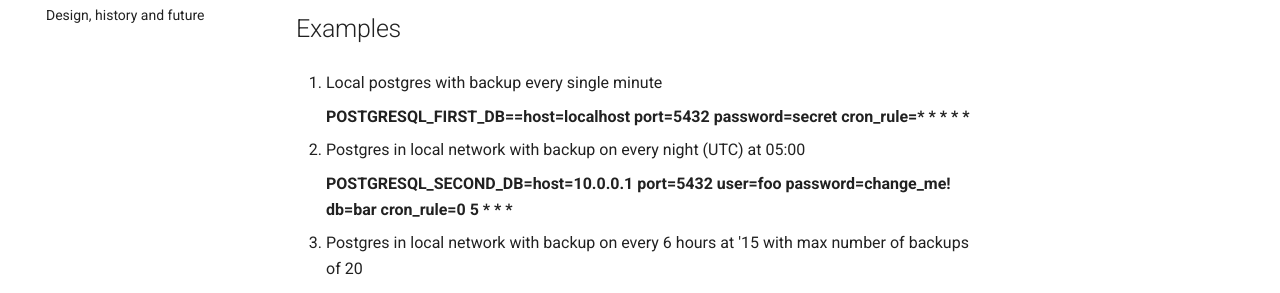
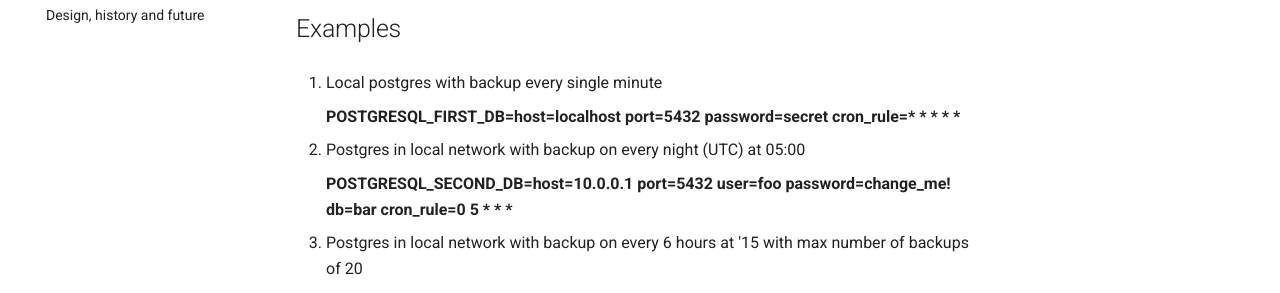
Before and after one commit to rafsaf/ogion, an MkDocs documentation site: the page built from docs/backup_targets/postgresql.md, in a window 1280 px wide and 900 px high, scrolled down 563 px. Shown: the part 416-709 px from the top of the window. Built offline with MkDocs 1.6.1 and Material for MkDocs 9.7.7, drawn with Linux system fonts in a browser that asks for light colours; comment, search, counter and statistics services are not loaded.

```diff
--- a/docs/backup_targets/postgresql.md
+++ b/docs/backup_targets/postgresql.md
@@ -35,7 +35,7 @@ Value of variables must be in format (note **one space** between each block of `
 
 1. Local postgres with backup every single minute
 
-    **POSTGRESQL_FIRST_DB==host=localhost port=5432 password=secret cron_rule=\* \* \* \* \***
+    **POSTGRESQL_FIRST_DB=host=localhost port=5432 password=secret cron_rule=\* \* \* \* \***
 
 2. Postgres in local network with backup on every night (UTC) at 05:00
 
```
